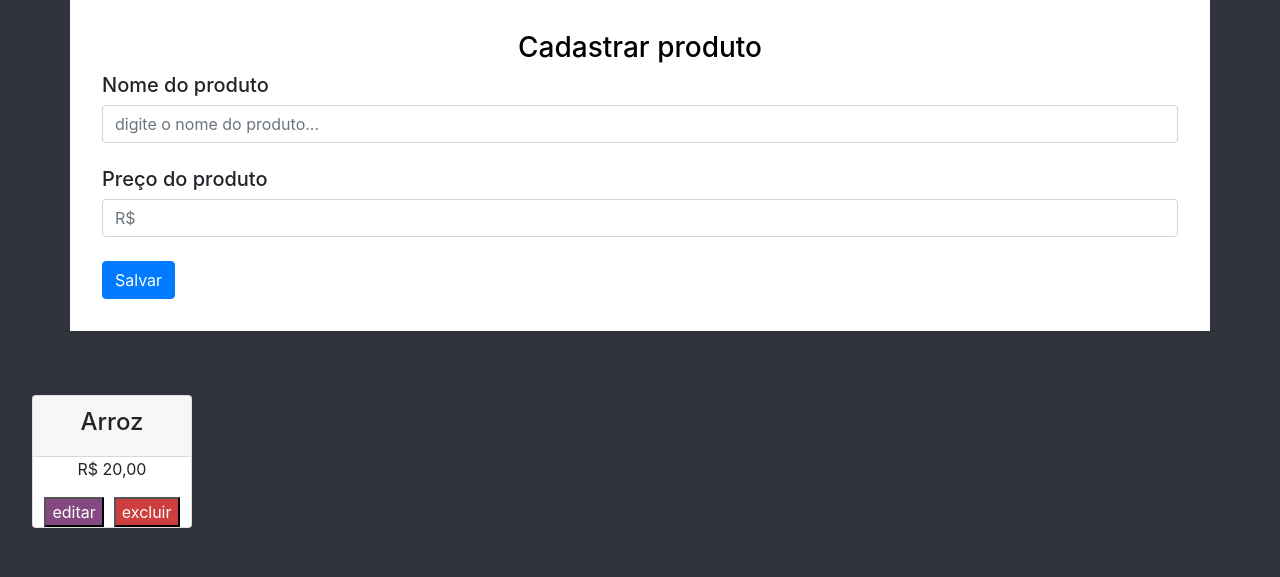
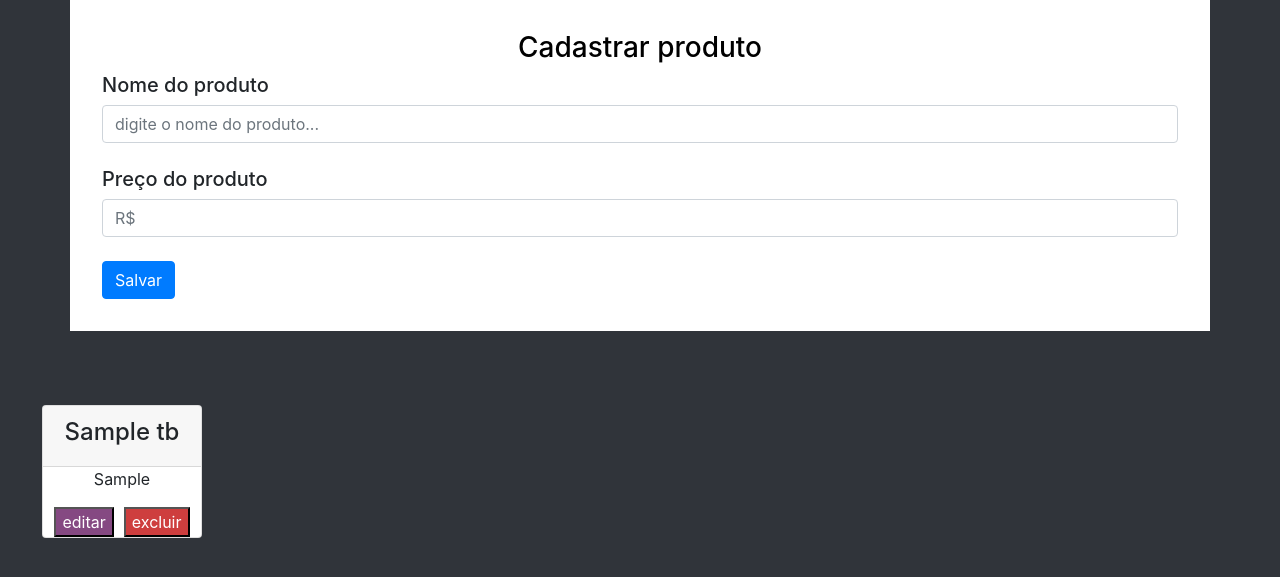
Before and after one commit to eliezerBrasilian/LaboratorioDeProgramacao, a PHP site: page / in a window 1280 px wide. Shown: the part 133-710 px from the top of the page. Run offline with PHP 8.4, Linux system fonts and the light colour scheme; tables that the repository leaves empty or names only in its code hold one stand-in row (values such as "Sample post").

Commit message:
display all products from database

```diff
--- a/CrudScreen/index.php
+++ b/CrudScreen/index.php
@@ -1,9 +1,11 @@
 <?php
     require './database.php';
     require './conexao.php';
+    require './select.php';
     $connection = new Database();
     $connection->setConnection($host,$user,$password,$db_name,$port); // OK
     ?>
+
 
 <!DOCTYPE html>
 <html lang="en">
@@ -36,22 +38,33 @@
             <br />
             <button class="btn btn-primary" id="btn-salvar">Salvar</button>
         </form>
+
     </div>
 
-    <div class="card" id="card-bg">
+    <div id="cards-container">
+        <?php while($reg = $query->fetch_array()) { ?>
+
+        <div class="card" id="card-bg" style="margin:10px">
             <div class="card-header">
-            <h4 class="product-title" id="card-product-title">Arroz</h4>
+                <h4 class="product-title" id="card-product-title"><?=$reg["nome"] ?></h4>
                 <input class="form-control" id="card-product-title-input" type="text" value="Arroz" hidden />
             </div>
             <div class="body">
-            <p class="product-title" id="card-product-price">R$ 20,00</p>
+                <p class="product-title" id="card-product-price"><?=$reg["preco"]?></p>
                 <input class="form-control" id="card-product-title-input" type="number" value="20" hidden />
             </div>
             <div class="footer" id="card-btns">
                 <button class="btn-edit">editar</button>
                 <button class="btn-delete">excluir</button>
             </div>
+
         </div>
+    </div>
+
+
+    <?php }?>
+
+
     <script src="https://code.jquery.com/jquery-3.5.1.slim.min.js"
         integrity="sha384-DfXdz2htPH0lsSSs5nCTpuj/zy4C+OGpamoFVy38MVBnE+IbbVYUew+OrCXaRkfj" crossorigin="anonymous">
     </script>
--- /dev/null
+++ b/CrudScreen/select.php
@@ -0,0 +1,5 @@
+<?php
+require './database.php';
+$con = new mysqli($host, $user, $password,$db_name);
+$query = $con->query("SELECT * FROM produtos_tb");
+?>
--- a/CrudScreen/style.css
+++ b/CrudScreen/style.css
@@ -36,3 +36,9 @@ body {
   background-color: #ce3e3e;
   color: #fff;
 }
+
+#cards-container {
+  display: flex;
+  flex-direction: row;
+  gap: 15px;
+}
```
Lines whose indentation alone changed are shown as unchanged.
